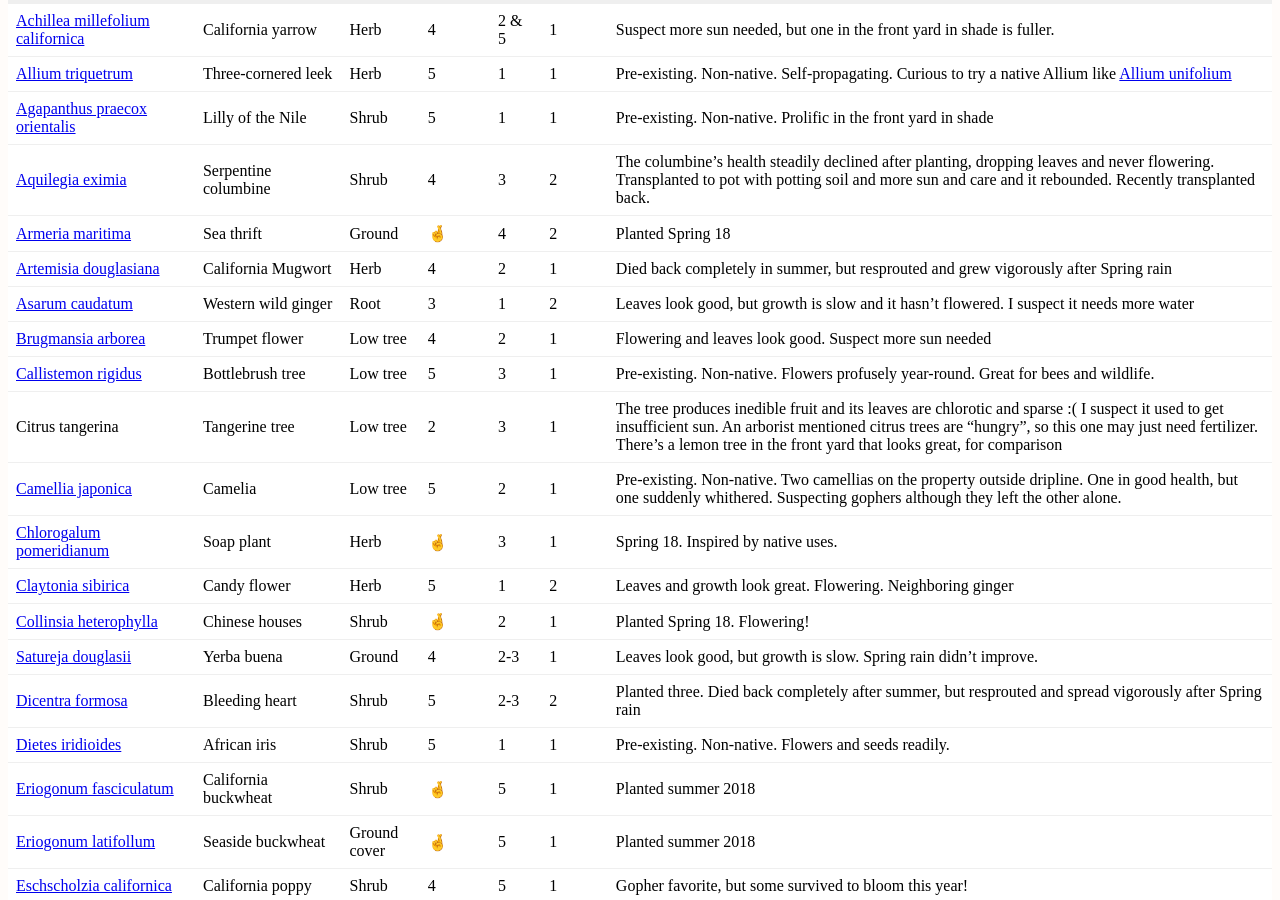
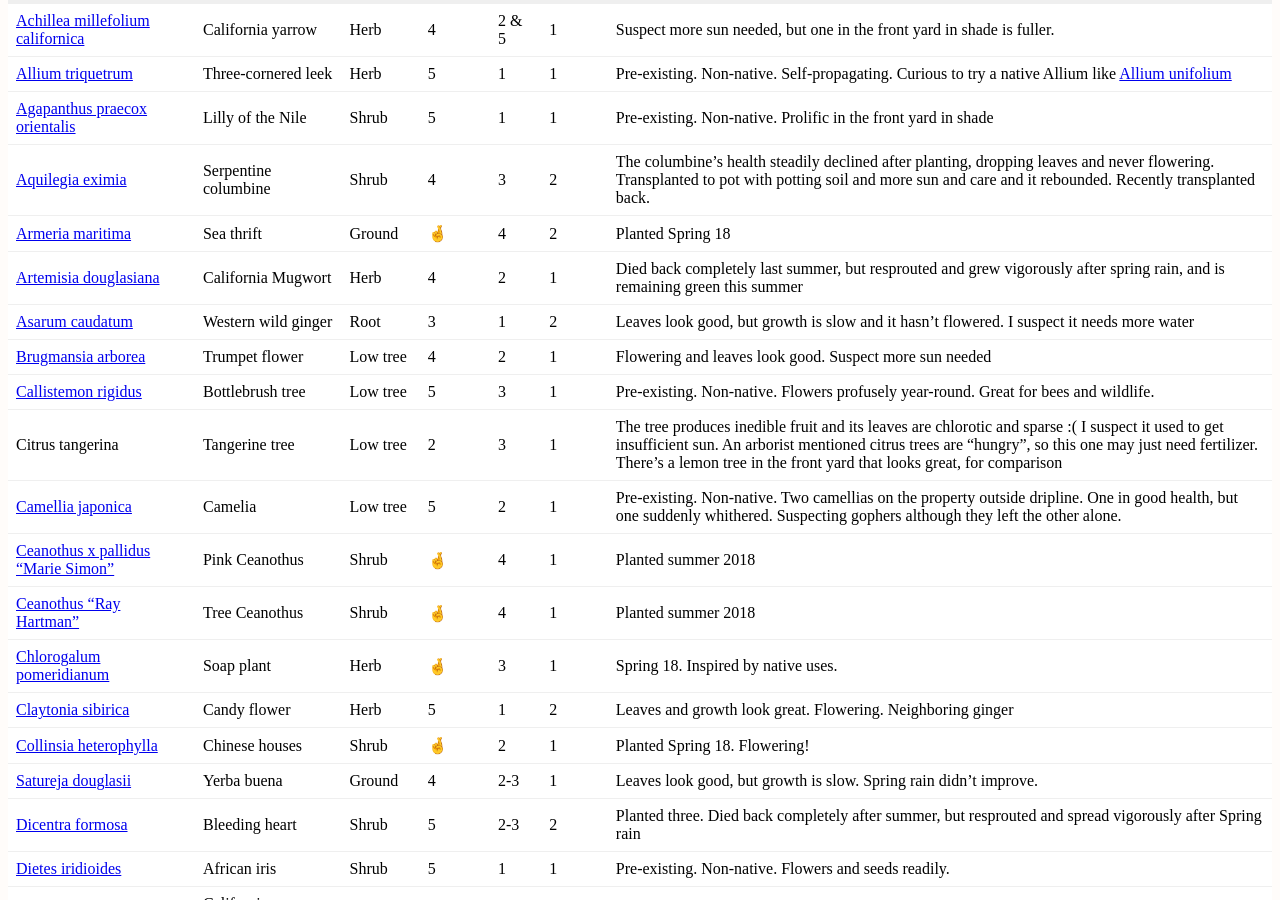
Before and after one commit to erikeldridge/erikeldridge.github.com, a Jekyll site: the page built from _posts/2018-05-22-coastal-sage-scrub-permaculture.md, in a window 1280 px wide and 900 px high, scrolled down 630 px. Built offline with Jekyll 4.4.1, drawn with Linux system fonts in a browser that asks for light colours; nearby versions of some CDN libraries.

Commit message:
Update from Forestry.io - Updated 2018-05-22-coastal-sage-scrub-permaculture.md

```diff
--- a/_posts/2018-05-22-coastal-sage-scrub-permaculture.md
+++ b/_posts/2018-05-22-coastal-sage-scrub-permaculture.md
@@ -30,12 +30,14 @@ Here are the plants I've tried:
 | [Agapanthus praecox orientalis](https://www.inaturalist.org/taxa/57838-Agapanthus-praecox-orientalis) | Lilly of the Nile | Shrub | 5 | 1 | 1 | Pre-existing. Non-native. Prolific in the front yard in shade |
 | [Aquilegia eximia](https://www.inaturalist.org/taxa/57230-Aquilegia-eximia) | Serpentine columbine | Shrub | 4 | 3 | 2 | The columbine's health steadily declined after planting, dropping leaves and never flowering. Transplanted to pot with potting soil and more sun and care and it rebounded. Recently transplanted back. |
 | [Armeria maritima](https://www.inaturalist.org/taxa/60476-Armeria-maritima) | Sea thrift | Ground |🤞| 4 | 2 | Planted Spring 18 |
-| [Artemisia douglasiana](https://www.inaturalist.org/taxa/52854-Artemisia-douglasiana) | California Mugwort | Herb | 4 | 2 | 1 | Died back completely in summer, but resprouted and grew vigorously after Spring rain |
+| [Artemisia douglasiana](https://www.inaturalist.org/taxa/52854-Artemisia-douglasiana) | California Mugwort | Herb | 4 | 2 | 1 | Died back completely last summer, but resprouted and grew vigorously after spring rain, and is remaining green this summer |
 | [Asarum caudatum](https://www.inaturalist.org/taxa/52858-Asarum-caudatum) | Western wild ginger | Root | 3 | 1 | 2 | Leaves look good, but growth is slow and it hasn't flowered. I suspect it needs more water |
 | [Brugmansia arborea](https://www.inaturalist.org/taxa/126914-Brugmansia-arborea) | Trumpet flower | Low tree | 4 | 2 | 1 | Flowering and leaves look good. Suspect more sun needed |
 | [Callistemon rigidus](https://www.inaturalist.org/taxa/146916-Callistemon-rigidus) | Bottlebrush tree | Low tree | 5 | 3 | 1 | Pre-existing. Non-native. Flowers profusely year-round. Great for bees and wildlife. |
 | Citrus tangerina | Tangerine tree | Low tree | 2 | 3 | 1 | The tree produces inedible fruit and its leaves are chlorotic and sparse :( I suspect it used to get insufficient sun. An arborist mentioned citrus trees are "hungry", so this one may just need fertilizer. There's a lemon tree in the front yard that looks great, for comparison |
 | [Camellia japonica](https://www.inaturalist.org/taxa/83056-Camellia-japonica) | Camelia | Low tree | 5 | 2 | 1 | Pre-existing. Non-native. Two camellias on the property outside dripline. One in good health, but one suddenly whithered. Suspecting gophers although they left the other alone. |
+| [Ceanothus x pallidus "Marie Simon"](https://www.anniesannuals.com/plants/view/?id=2917) | Pink Ceanothus |Shrub|🤞|4|1|Planted summer 2018|
+| [Ceanothus "Ray Hartman"](http://www.baynatives.com/plants/Ceanothus-'Ray-Hartman'/) | Tree Ceanothus |Shrub|🤞|4|1|Planted summer 2018|
 |[Chlorogalum pomeridianum](https://www.inaturalist.org/taxa/47597-Chlorogalum-pomeridianum)|Soap plant|Herb|🤞|3|1|Spring 18. Inspired by native uses.|
 | [Claytonia sibirica](https://www.inaturalist.org/taxa/55767-Claytonia-sibirica) | Candy flower | Herb | 5 | 1 | 2 | Leaves and growth look great. Flowering. Neighboring ginger |
 |[Collinsia heterophylla](https://www.inaturalist.org/taxa/47325-Collinsia-heterophylla)|Chinese houses|Shrub|🤞|2|1|Planted Spring 18. Flowering!|
```
